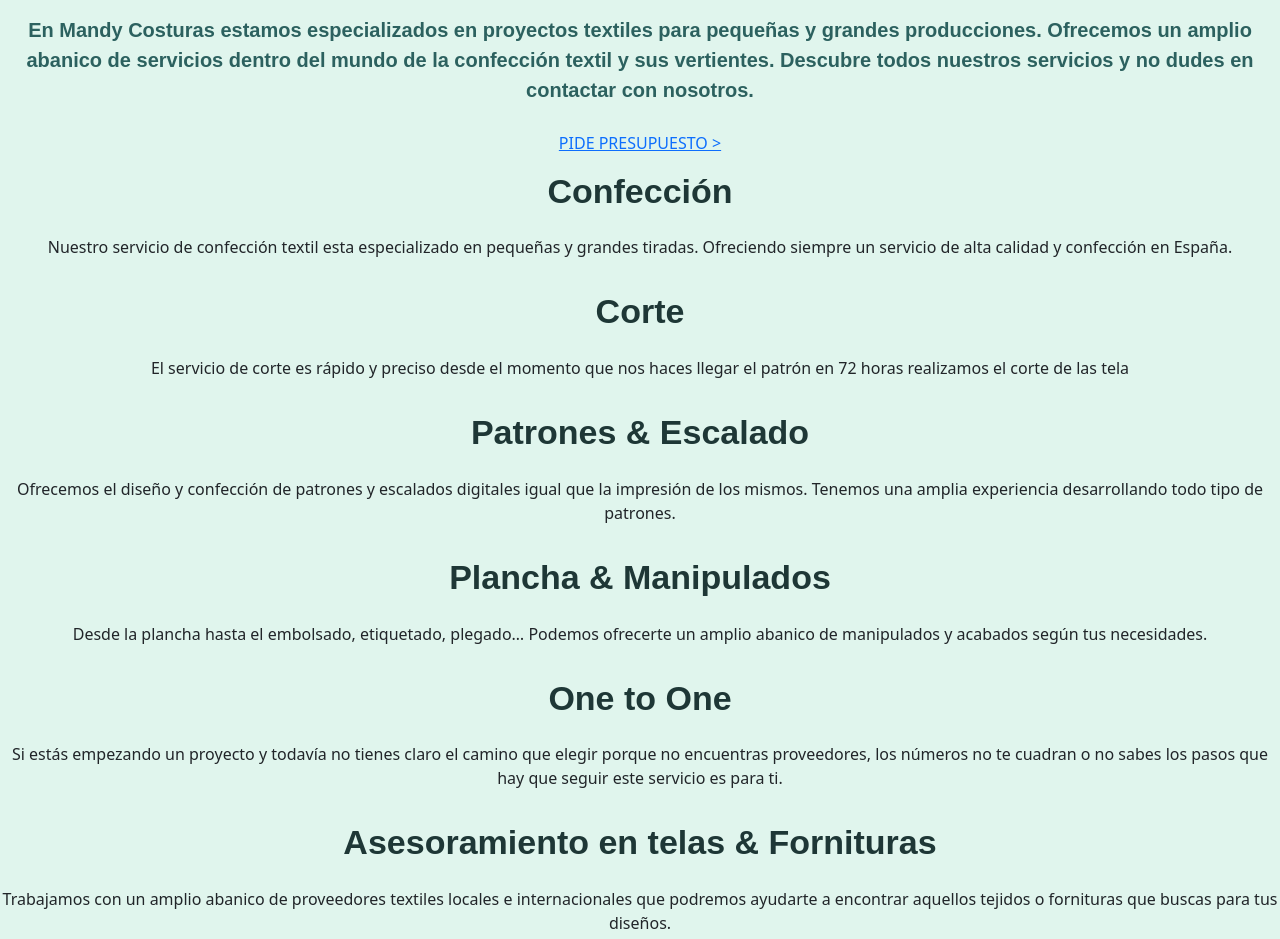
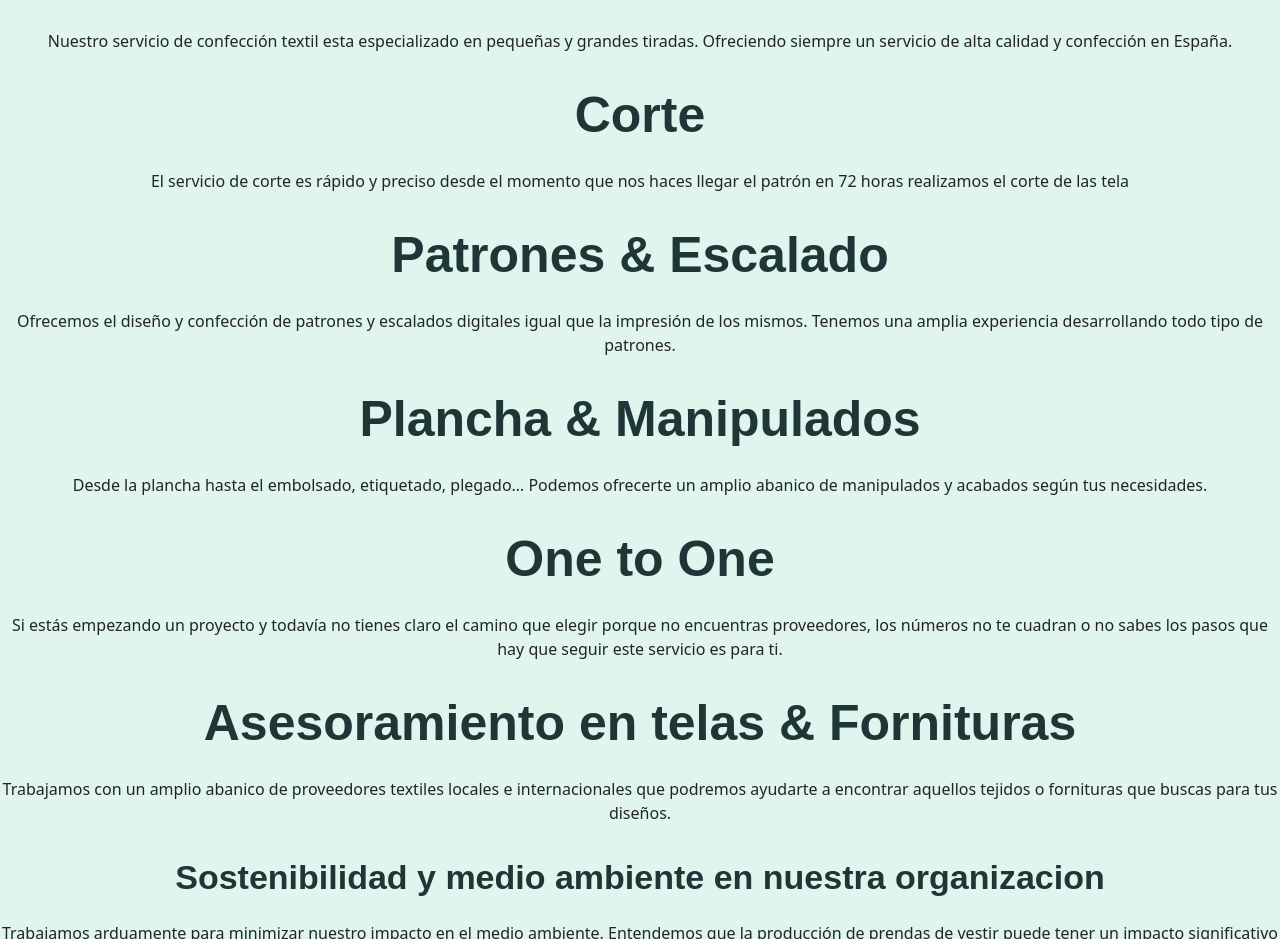
Before and after one commit to nessaarferniel/EntregaFinal-IbacacheRios, a plain HTML site: page servicios.html in a window 1280 px wide. Shown: the part 773-1712 px from the top of the page. Drawn offline with nearby package versions, Linux system fonts and the light colour scheme.

Commit message:
estilonavno

```diff
--- a/scss/style.scss
+++ b/scss/style.scss
@@ -14,6 +14,15 @@
     padding: 0;
 
 }
+
+
+/*NAVBAR*/
+
+.nav-item {
+    background-color: #2c615f;
+}
+
+
 
 header {
 
@@ -89,6 +98,18 @@
 
 /*Servicioss*/
 
+.listaservicios {
+  display: flex;
+  justify-content: space-around;
+  flex-direction: row ;
+  flex-wrap: wrap;
+  align-items: baseline;
+
+
+}
+
+
+
 
 .texto3 {
     text-align: center;
@@ -132,6 +153,7 @@
 
 
 /*Tienda*/
+
 
 h1{
     text-align: center;
--- a/servicios.html
+++ b/servicios.html
@@ -42,42 +42,51 @@
     <main>
 
       <section class="nuestrosservicios">
-        <img class="fotopatrones" src="imagenes/patronees.png" alt="patrones">
+        <img class="fotopatrones" src="imagenes/patrones.png" alt="patrones">
         <section >
-          <h1>NUESTROS SERVICIOS</h1>
-          <p class="textoservicios">
-           En Mandy Costuras estamos especializados en proyectos textiles para pequeñas y grandes producciones.
 
-           Ofrecemos un amplio abanico de servicios dentro del mundo de la confección textil y sus vertientes.
-
-           Descubre todos nuestros servicios y no dudes en contactar con nosotros.
-          </p>
           <a class="presupuesto" href="contacto.html">PIDE PRESUPUESTO > </a>
         </section>
       </section>
-      <section>
-        <h2>Confección</h2>
+      <section class="listaservicios">
+        <div class="listaser">
+          <h1>Confección</h1>
           <p>Nuestro servicio de confección textil esta especializado en pequeñas y grandes tiradas. Ofreciendo siempre un servicio de alta calidad y confección en España.</p>
+        </div>
 
-        <h2>Corte</h2>
+
+        <div class="listaser">
+          <h1>Corte</h1>
           <p>El servicio de corte es rápido y preciso desde el momento que nos haces llegar el patrón en 72 horas realizamos el corte de las tela</p>
+        </div>
 
-        <h2>Patrones & Escalado</h2>
+
+        <div class="listaser">
+          <h1>Patrones & Escalado</h1>
           <p>Ofrecemos el diseño y confección de patrones y escalados digitales igual que la impresión de los mismos. Tenemos una amplia experiencia desarrollando todo tipo de patrones. </p>
+        </div>
 
-        <h2>Plancha & Manipulados</h2>
+        <div class="listaser">
+          <h1>Plancha & Manipulados</h1>
           <p>Desde la plancha hasta el embolsado, etiquetado, plegado… Podemos ofrecerte un amplio abanico de manipulados y acabados según tus necesidades.</p>
+        </div>
 
-        <h2>One to One</h2>
+
+        <div class="listaser">
+          <h1>One to One</h1>
           <p>Si estás empezando un proyecto y todavía no tienes claro el camino que elegir porque no encuentras proveedores, los números no te cuadran o no sabes los pasos que hay que seguir este servicio es para ti. </p>
+        </div>
 
-        <h2>Asesoramiento en telas & Fornituras</h2>
+
+        <div class="listaser">
+          <h1>Asesoramiento en telas & Fornituras</h1>
           <p>Trabajamos con un amplio abanico de proveedores textiles locales e internacionales que podremos ayudarte a encontrar aquellos tejidos o fornituras que buscas para tus diseños. </p>
+        </div>
 
       </section>
       <section>
 
-        <h3>Sostenibilidad y medio ambiente en nuestra organizacion</h3>
+        <h2>Sostenibilidad y medio ambiente en nuestra organizacion</h2>
         <p>
         Trabajamos arduamente para minimizar nuestro impacto en el medio ambiente. Entendemos que la producción de prendas de vestir puede tener un impacto significativo en el medio ambiente, por lo que nos esforzamos por adoptar prácticas sostenibles en todas las etapas de nuestro proceso de producción.
 
@@ -98,8 +107,8 @@
       <section class="redespromo">
           <p class="redescontacto">REDES SOCIALES</p>
           <img class="instaindex" src="imagenes/icono-redes/insta.png" alt="instagram">
-        <img class="tiktokindex" src="imagenes/icono-redes/tik-tok.png" alt="tik-tok">
-        <img class="youindex" src="imagenes/icono-redes/youtube.png" alt="youtube">
+          <img class="instaindex" src="imagenes/icono-redes/tik-tok.png" alt="tik-tok">
+          <img class="instaindex" src="imagenes/icono-redes/youtube.png" alt="youtube">
       </section>
 
       <h3>Horario:
@@ -117,16 +126,6 @@
       </nav>
       <p class="end">© 2023 BARCELONA, España</p>
       </footer>
-
-
-
-
-
-
-
-
-
-
       <script src="https://cdn.jsdelivr.net/npm/bootstrap@5.3.2/dist/js/bootstrap.bundle.min.js" integrity="sha384-C6RzsynM9kWDrMNeT87bh95OGNyZPhcTNXj1NW7RuBCsyN/o0jlpcV8Qyq46cDfL" crossorigin="anonymous"></script>
 </body>
 </html>
```
Also changed, not shown: index.html (+0 -2 lines), imagenes/señoracorte.png (deleted), imagenes/señoracorte1.png (deleted), 2 other files. Lines whose indentation alone changed are shown as unchanged.
